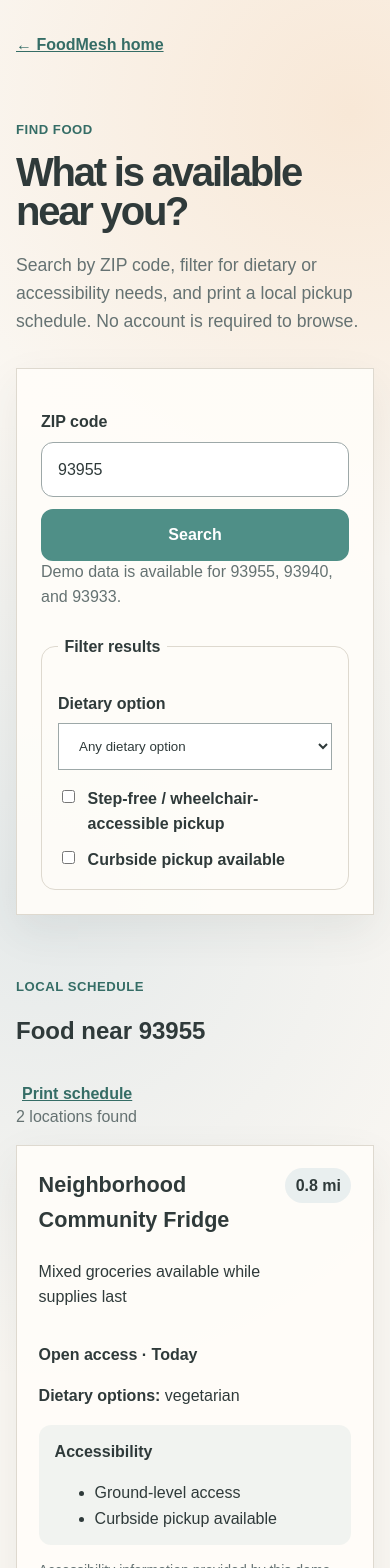
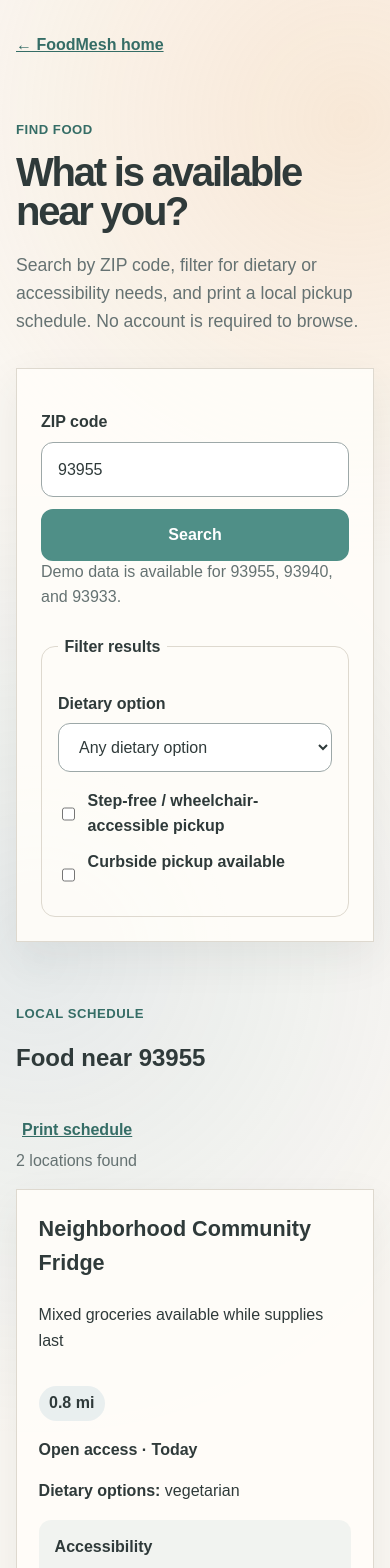
Before and after one commit to ocorres/FoodMesh-SASE26, a Next.js app: page /find in a window 390 px wide. Shown: the top 1568 px of the page. Built offline with nearby package versions, Linux system fonts and the light colour scheme.

Commit message:
fix: harden reflow focus targets and form accessibility

```diff
--- a/app/globals.css
+++ b/app/globals.css
@@ -30,9 +30,17 @@
 
 a { color: inherit; }
 
-button, input, textarea { font: inherit; }
+button, input, textarea, select { font: inherit; }
 
-button, a, input, textarea { border-radius: 12px; }
+button, a, input, textarea, select { border-radius: 12px; }
+
+img, svg, video, canvas {
+  max-width: 100%;
+}
+
+body, button, input, textarea, select {
+  overflow-wrap: anywhere;
+}
 
 :focus-visible {
   outline: 3px solid var(--focus);
@@ -146,6 +154,10 @@
 
 .button:hover { background: var(--primary-dark); border-color: var(--primary-dark); }
 .button.secondary { background: var(--surface); color: var(--primary-dark); }
+
+.button, .text-button, input, textarea, select {
+  min-height: 44px;
+}
 
 .principles {
   margin-top: 4rem;
@@ -571,3 +583,37 @@
     display: grid;
   }
 }
+
+
+.sr-only {
+  position: absolute !important;
+  width: 1px !important;
+  height: 1px !important;
+  padding: 0 !important;
+  margin: -1px !important;
+  overflow: hidden !important;
+  clip: rect(0, 0, 0, 0) !important;
+  white-space: nowrap !important;
+  border: 0 !important;
+}
+
+@media (max-width: 650px) {
+  .location-card-header,
+  .alternative-card {
+    display: grid;
+    justify-content: stretch;
+  }
+
+  .distance-badge {
+    justify-self: start;
+  }
+
+  .mode-badge,
+  .route-badge {
+    white-space: normal;
+  }
+
+  .routing-actions .button {
+    width: 100%;
+  }
+}
```
